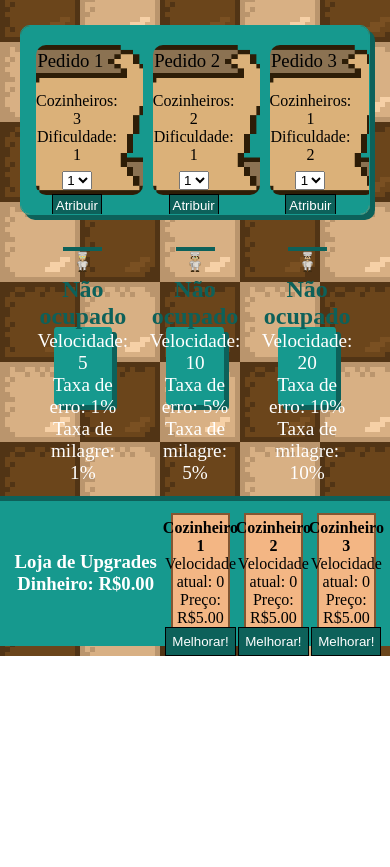
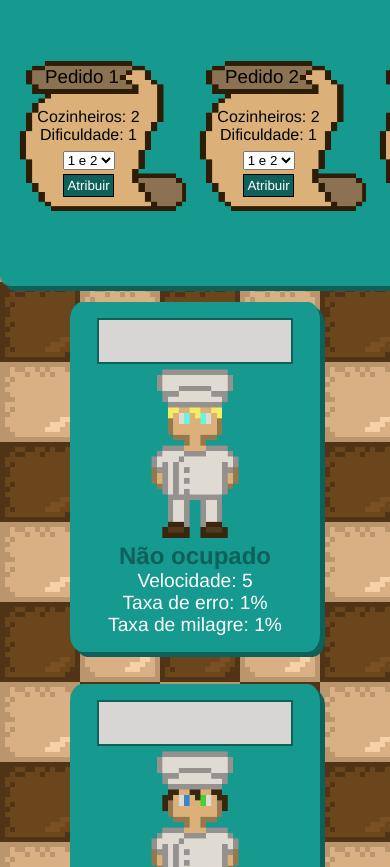
Before and after one commit to nathanhgo/projeto-s.o, a plain HTML site: page index.html in a window 390 px wide. Shown: the part 198-1065 px from the top of the page. Before the commit the page ends 854 px from the top, so only its background shows below. Drawn offline with Linux system fonts and the light colour scheme.

Commit message:
mobile e multithreading

```diff
--- a/index.html
+++ b/index.html
@@ -26,19 +26,19 @@
 
         <div class="upgrade">
             <h4>Cozinheiro 1</h4>
-            <label>Velocidade atual: <span id="upgrade1">0</span></label>
+            <label>Velocidade atual: <span id="upgrade1">5</span></label>
             <label>Preço: R$<span id="upgrade1_price">5</span>.00</label>
             <button>Melhorar!</button>
         </div>
         <div class="upgrade">
             <h4>Cozinheiro 2</h4>
-            <label>Velocidade atual: <span id="upgrade2">0</span></label>
+            <label>Velocidade atual: <span id="upgrade2">10</span></label>
             <label>Preço: R$<span id="upgrade2_price">5</span>.00</label>
             <button>Melhorar!</button>
         </div>
         <div class="upgrade">
             <h4>Cozinheiro 3</h4>
-            <label>Velocidade atual: <span id="upgrade3">0</span></label>
+            <label>Velocidade atual: <span id="upgrade3">20</span></label>
             <label>Preço: R$<span id="upgrade3_price">5</span>.00</label>
             <button>Melhorar!</button>
         </div>
--- a/script.js
+++ b/script.js
@@ -134,7 +134,7 @@ class Game {
 
     createRequest() {
         let difficult = parseInt(Math.random() * 3) + 1
-        let quantity = parseInt(Math.random() * 3) + 1
+        let quantity = parseInt(Math.random() * 2) + 1
         let new_recipe = new Recipe(this.last_id, difficult, quantity)
         this.requestsArray.push(new_recipe)
         this.showRequest(new_recipe)
@@ -145,6 +145,16 @@ class Game {
         let cooks = recipeObj.quantity;
         let difficult = recipeObj.difficult;
         let recipeIndex = recipeObj.id // Índice da receita
+
+        let opc_a = "1"
+        let opc_b = "2"
+        let opc_c = "3"
+
+        if (cooks == 2) {
+            opc_a = "1 e 2"
+            opc_b = "1 e 3"
+            opc_c = "2 e 3"
+        }
 
         // Criar um contêiner para o pedido
         let recipe_div = document.createElement('div');
@@ -157,9 +167,9 @@ class Game {
             </div>
             <div class="pedido-interativo">
                 <select>
-                    <option value="a">1</option>
-                    <option value="b">2</option>
-                    <option value="c">3</option>
+                    <option value="a">${opc_a}</option>
+                    <option value="b">${opc_b}</option>
+                    <option value="c">${opc_c}</option>
                 </select>
                 <button>Atribuir</button>
             </div>
@@ -185,6 +195,8 @@ class Game {
     attachRecipe(select_value, recipeObj) {
         let sucess = false
 
+        if (recipeObj.quantity == 1) {
+
             if (select_value == 'a' && cook1.status == false) {
                 sucess = true
                 cook1.work(recipeObj)
@@ -196,6 +208,24 @@ class Game {
             } else if (select_value == 'c' && cook3.status == false) {
                 sucess = true
                 cook3.work(recipeObj)
+            }
+
+        } else {
+            if (select_value == 'a' && cook1.status == false && cook2.status == false) {
+                sucess = true
+                cook1.work(recipeObj)
+                cook2.work(recipeObj)
+
+            } else if (select_value == 'b' && cook1.status == false && cook3.status == false) {
+                sucess = true
+                cook1.work(recipeObj)
+                cook3.work(recipeObj)
+
+            } else if (select_value == 'c' && cook2.status == false && cook3.status == false) {
+                sucess = true
+                cook2.work(recipeObj)
+                cook3.work(recipeObj)
+            }
         }
 
         if (sucess == true) {
@@ -221,11 +251,14 @@ class Game {
         let upgrade2_price = document.querySelector('#upgrade2_price')
         let upgrade3_price = document.querySelector('#upgrade3_price')
 
+        let speed_upgrade = 1
+        let price_upgrade = 1
+
             if (index == 0 && this.money >= cook1.price_upgrade) {
                 this.money -= cook1.price_upgrade
 
-                cook1.speed += 5
-                cook1.price_upgrade += 1
+                cook1.speed += speed_upgrade
+                cook1.price_upgrade += price_upgrade
 
                 upgrade1.innerHTML = cook1.speed
                 upgrade1_price.innerHTML = cook1.price_upgrade
@@ -235,8 +268,8 @@ class Game {
             } else if (index == 1 && this.money >= cook2.price_upgrade) {
                 this.money -= cook2.price_upgrade
 
-                cook2.speed += 5
-                cook2.price_upgrade += 1
+                cook2.speed += speed_upgrade
+                cook2.price_upgrade += price_upgrade
 
                 upgrade2.innerHTML = cook2.speed
                 upgrade2_price.innerHTML = cook2.price_upgrade
@@ -246,8 +279,8 @@ class Game {
             } else if (index == 2 && this.money >= cook3.price_upgrade) {
                 this.money -= cook3.price_upgrade
 
-                cook3.speed += 5
-                cook3.price_upgrade += 1
+                cook3.speed += speed_upgrade
+                cook3.price_upgrade += price_upgrade
 
                 upgrade3.innerHTML = cook3.speed
                 upgrade3_price.innerHTML = cook3.price_upgrade
--- a/style.css
+++ b/style.css
@@ -4,7 +4,7 @@
     box-sizing: border-box;
     text-align: center;
 
-    /* font-family: "Pixelify Sans", sans-serif; */
+    font-family: Helvetica, sans-serif;
 }
 
 body {
@@ -38,13 +38,15 @@ h1 {
     background-color: rgb(22, 153, 142);
     height: 190px;
     /* width: 100%; */
-    margin: 20px;
     margin-top: -50px;
     display: flex;
+    flex-direction: row;
     align-items: center;
     padding: 10px;
     overflow-x: auto;
-    box-shadow: 5px 5px rgb(13, 97, 90);;
+    box-shadow: 5px 5px rgb(13, 97, 90);
+    width: 1700px;
+    margin: 20px auto;
 }
 
 .pedido{
@@ -105,7 +107,9 @@ h1 {
 
 .cozinha{
     display: flex;
+    flex-direction: row;
     justify-content: space-evenly;
+    align-items: center;
 }
 
 .cozinheiro{
@@ -116,6 +120,9 @@ h1 {
     border-radius: 5%;
     padding: 1rem;
 
+    max-width: 250px;
+    max-height: 350px;
+
     display: flex;
     flex-direction: column;
     align-items: center;
@@ -125,7 +132,7 @@ h1 {
 }
 
 .cozinheiro .load_bar {
-    width: 10vw;
+    width: 90%;
     height: 100%;
     background-color: rgb(216, 213, 213);
     border: 2px solid rgb(13, 97, 90);
@@ -160,7 +167,7 @@ h1 {
     background-color: rgb(22, 153, 142);
 
     width: 100vw;
-    min-height: 150px;
+    height: 150px;
 
     display: flex;
     align-items: center;
@@ -176,6 +183,8 @@ h1 {
     background-color: rgb(243, 182, 132);
     border: 2px solid rgb(131, 86, 50);
     color: black;
+
+    max-width: 230px;
 
     display: flex;
     flex-direction: column;
@@ -208,3 +217,38 @@ button:hover {
 button:active {
     background-color: rgb(3, 19, 17);
 }
+
+@media (max-width: 720px) {
+    .pedidos {
+        width: 500px;
+        margin: auto;
+        min-height: 300px;
+    }
+
+    .pedido {
+        min-width: 170px;
+    }
+
+    .cozinha{
+        flex-direction: column;
+        justify-content:center;
+    }
+
+    .cozinheiro {
+        margin: 1rem;
+        width: 100%;
+        height: 400px;
+    }
+
+    .controle {
+        flex-direction: column;
+        height: 500px;
+        padding: 1rem;
+    }
+
+    .controle .upgrade {
+        width: 200px;
+        margin: 1rem;
+    }
+
+}
```
Lines whose indentation alone changed are shown as unchanged.
